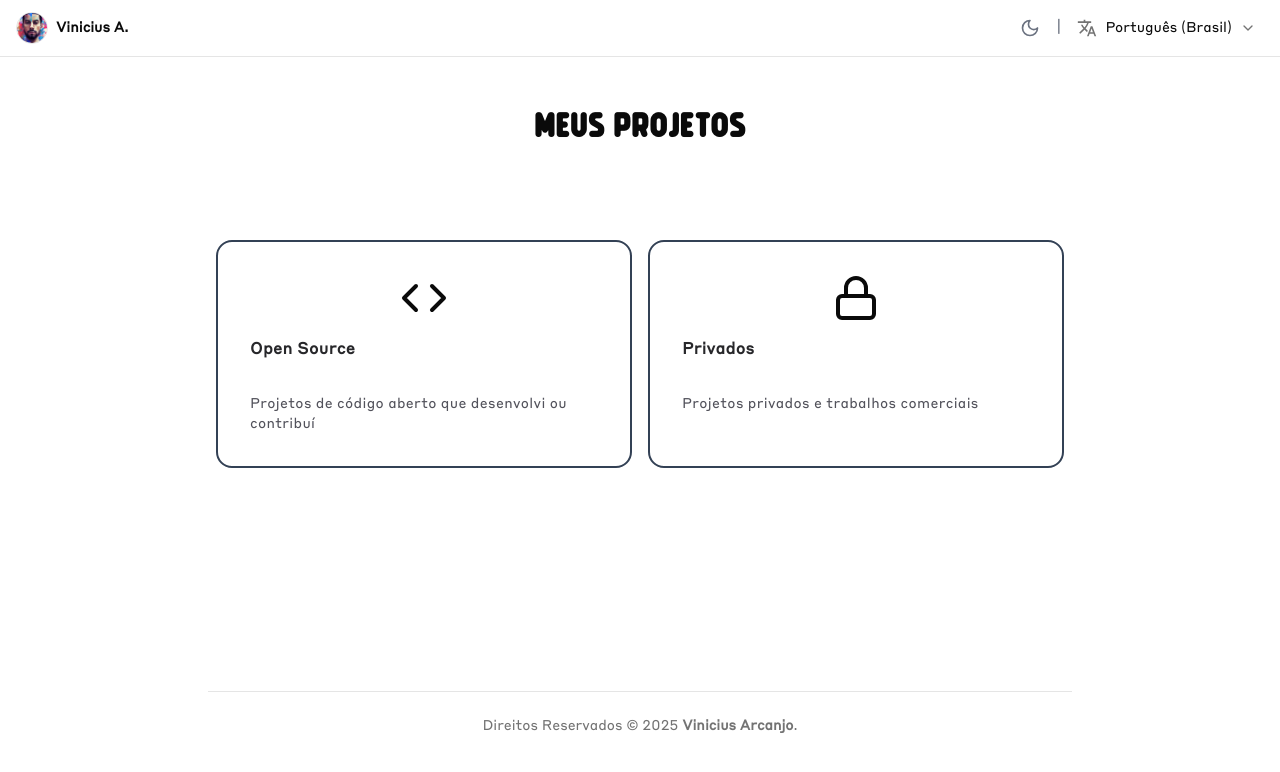
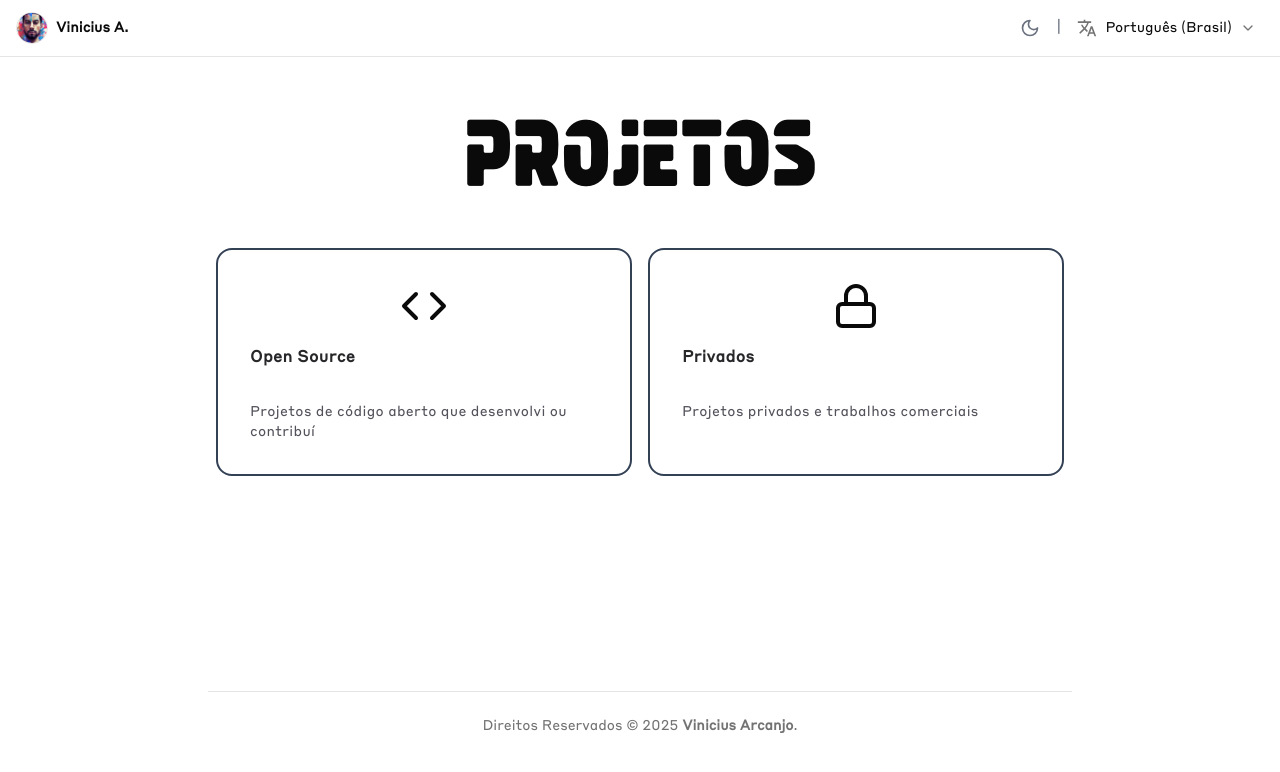
Before and after one commit to vinicius-arcanjo/arcanjo.dev, a Next.js app: page /projects in a window 1280 px wide. Shown: the top 772 px of the page. Built offline with nearby package versions, Linux system fonts and the light colour scheme.

Commit message:
Rename and update hover effect component for consistency
Renamed `HoverEffect` to `CardHoverEffect` for clearer naming alignment. Updated styles and heading configuration to improve visual hierarchy and maintain design consistency.

```diff
--- a/src/app/projects/page.tsx
+++ b/src/app/projects/page.tsx
@@ -1,7 +1,7 @@
 import { Metadata } from 'next';
 import { Code, Lock } from 'lucide-react';
 import { Heading } from '@/components/heading';
-import { HoverEffect } from '@/components/ui/card-hover-effect';
+import { CardHoverEffect } from '@/components/ui/card-hover-effect';
 
 export const metadata: Metadata = {
   title: 'Projetos - Vinícius Arcanjo',
@@ -25,9 +25,9 @@ export default function ProjectsPage() {
   ];
 
   return (
-    <main className="space-y-12">
-      <Heading size="4xl" font="round" className="text-center mt-10">Meus Projetos</Heading>
-      <HoverEffect items={projectItems} className="max-w-5xl mx-auto" variant="outline" />
+    <main>
+      <Heading size="8xl" font="minimal" className="text-center mt-10">Projetos</Heading>
+      <CardHoverEffect items={projectItems} className="max-w-5xl mx-auto" variant="outline" />
     </main>
   );
 }
--- a/src/components/ui/card-hover-effect.tsx
+++ b/src/components/ui/card-hover-effect.tsx
@@ -5,7 +5,7 @@ import { AnimatePresence, motion } from "motion/react";
 
 import { useState } from "react";
 
-export const HoverEffect = ({
+export const CardHoverEffect = ({
   items,
   className,
   variant = "default",
@@ -79,7 +79,7 @@ export const Card = ({
         "rounded-2xl h-full w-full p-4 overflow-hidden relative z-20",
         variant === "default"
           ? "bg-black border border-transparent dark:border-white/[0.2] group-hover:border-slate-700"
-          : "bg-transparent border-2 border-slate-700 group-hover:border-slate-500",
+          : "bg-white dark:bg-zinc-900 border-2 border-slate-700 group-hover:border-slate-500",
         className
       )}
     >
```
